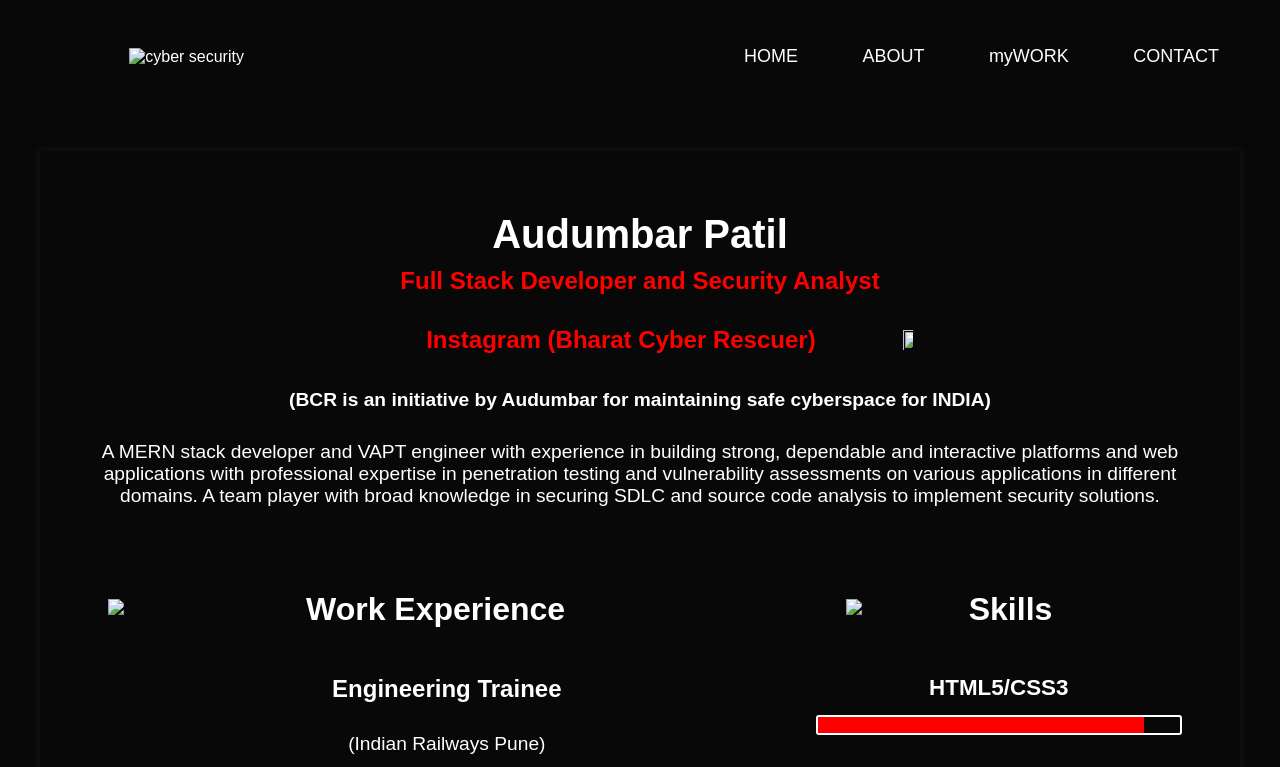
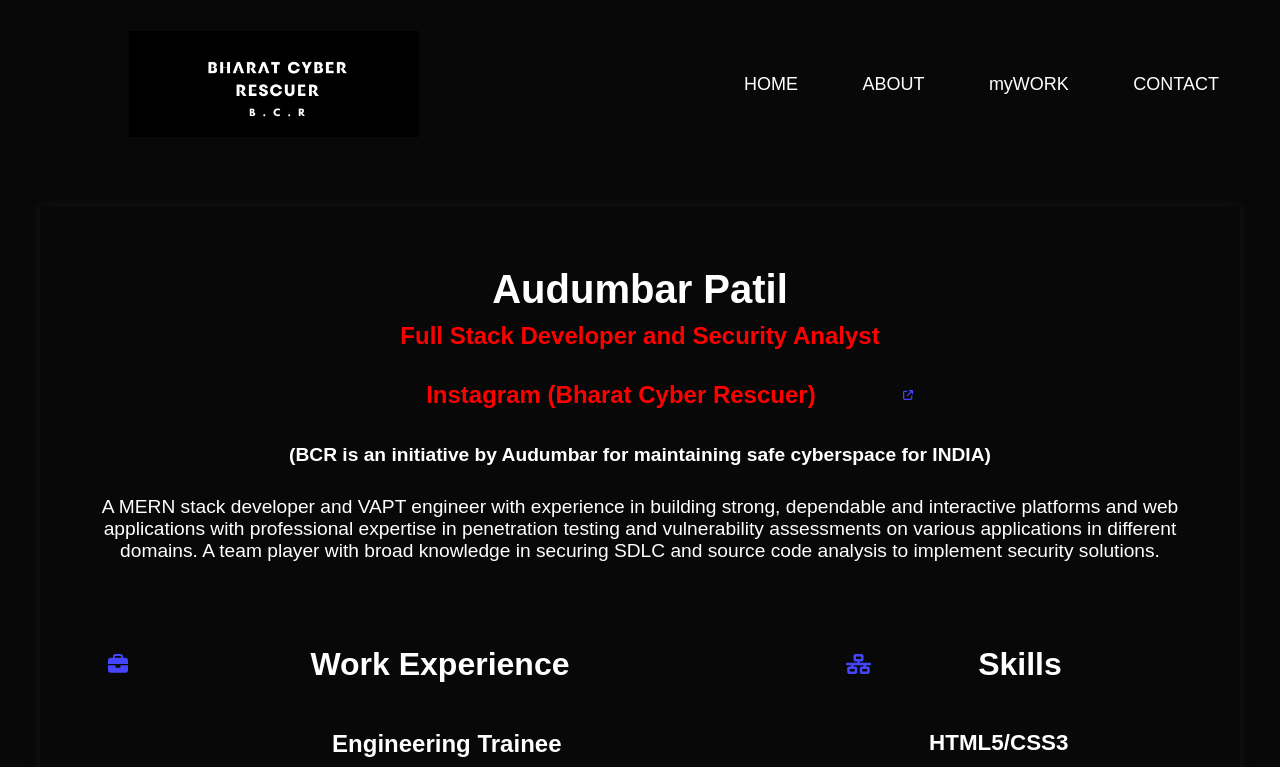
Before and after one commit to Audumbar-Patil/bharatcyberrescuer, a plain HTML site: page about.html in a window 1280 px wide. Shown: the top 767 px of the page. Drawn offline with Linux system fonts and the light colour scheme; files whose address does not match are found by name.

Commit message:
Update about.html

```diff
--- a/about.html
+++ b/about.html
@@ -11,7 +11,7 @@
 <body>
 
     <nav>
-        <img src="./images/logo.png" class="logo" alt="cyber security">
+        <img src="logo.png" class="logo" alt="cyber security">
         <ul>
             <li><a href="index.html">HOME</a></li>
             <li><a href="about.html">ABOUT</a></li>
@@ -30,7 +30,7 @@
                 <h3 class="position">Full Stack Developer and Security Analyst</h3>
                 <a class="flexDisplay flexStart smallGap" href="https://instagram.com" target="_blank">
                     <h3 class="companyName">Instagram (Bharat Cyber Rescuer)</h3>
-                    <img src="./images/link.svg" width="20px">
+                    <img src="link.svg" width="20px">
                 </a>
                 <p><strong>(BCR is an initiative by Audumbar for maintaining safe cyberspace for INDIA)</strong></p>
                 <p class="about-info">A MERN stack developer and VAPT engineer with experience in building strong, dependable and interactive platforms and web applications with professional expertise in penetration testing and vulnerability assessments on various applications in different domains. A team player with broad knowledge in securing
@@ -40,7 +40,7 @@
 
         <section class="workExperience">
             <div class="flexDisplay flexStart">
-                <img src="./images/work.svg">
+                <img src="work.svg">
                 <h2>Work Experience</h2>
             </div>
             <div class="firstJob job">
@@ -80,7 +80,7 @@
 
         <section class="skills">
             <div class="flexDisplay flexStart">
-                <img src="./images/skills.svg">
+                <img src="skills.svg">
                 <h2>Skills</h2>
             </div>
             <div class="skill">
@@ -119,7 +119,7 @@
 
         <section class="education">
             <div class="flexDisplay flexStart">
-                <img src="./images/edu.svg">
+                <img src="edu.svg">
                 <h2>Education</h2>
             </div>
             <div class="edu">
```
